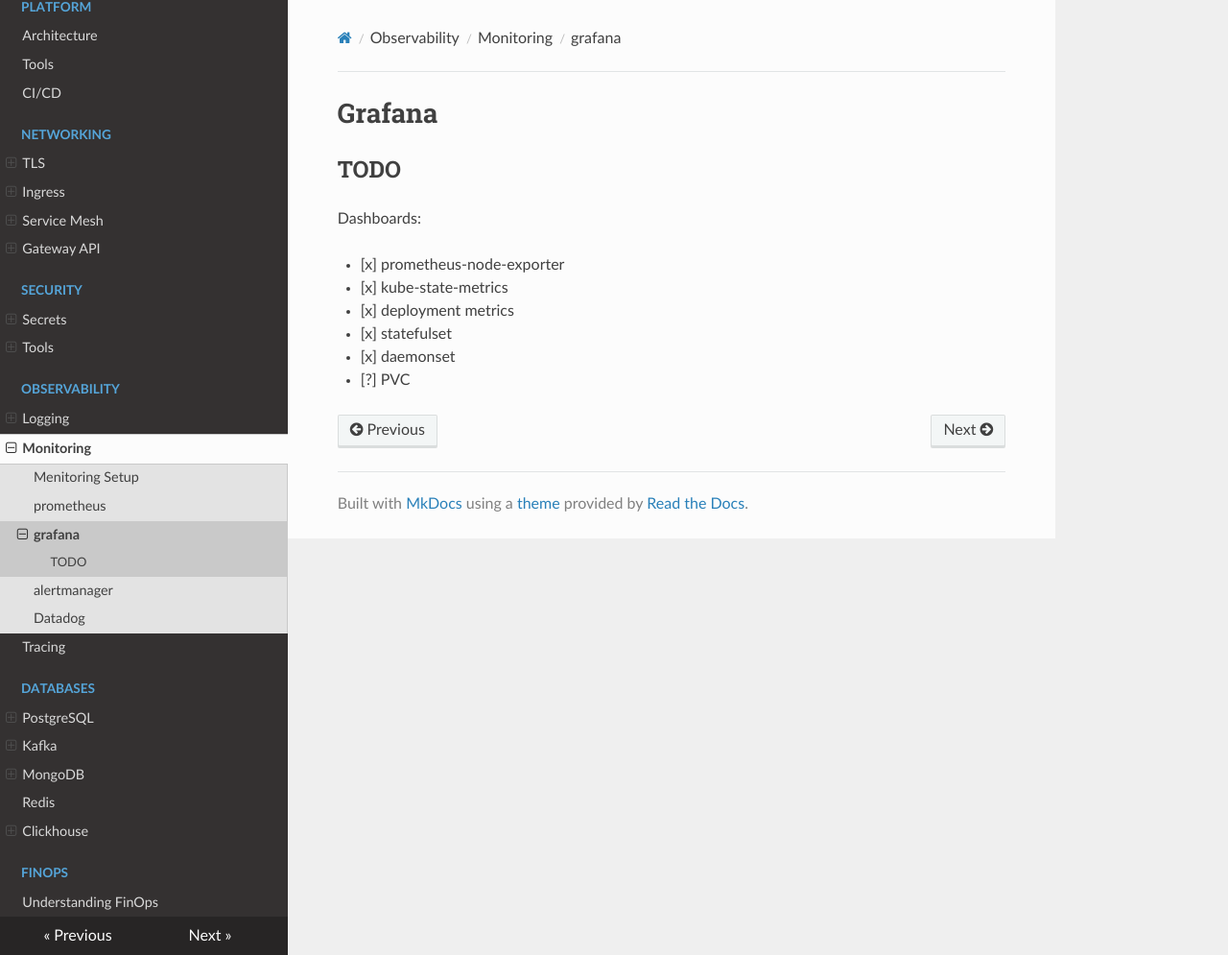
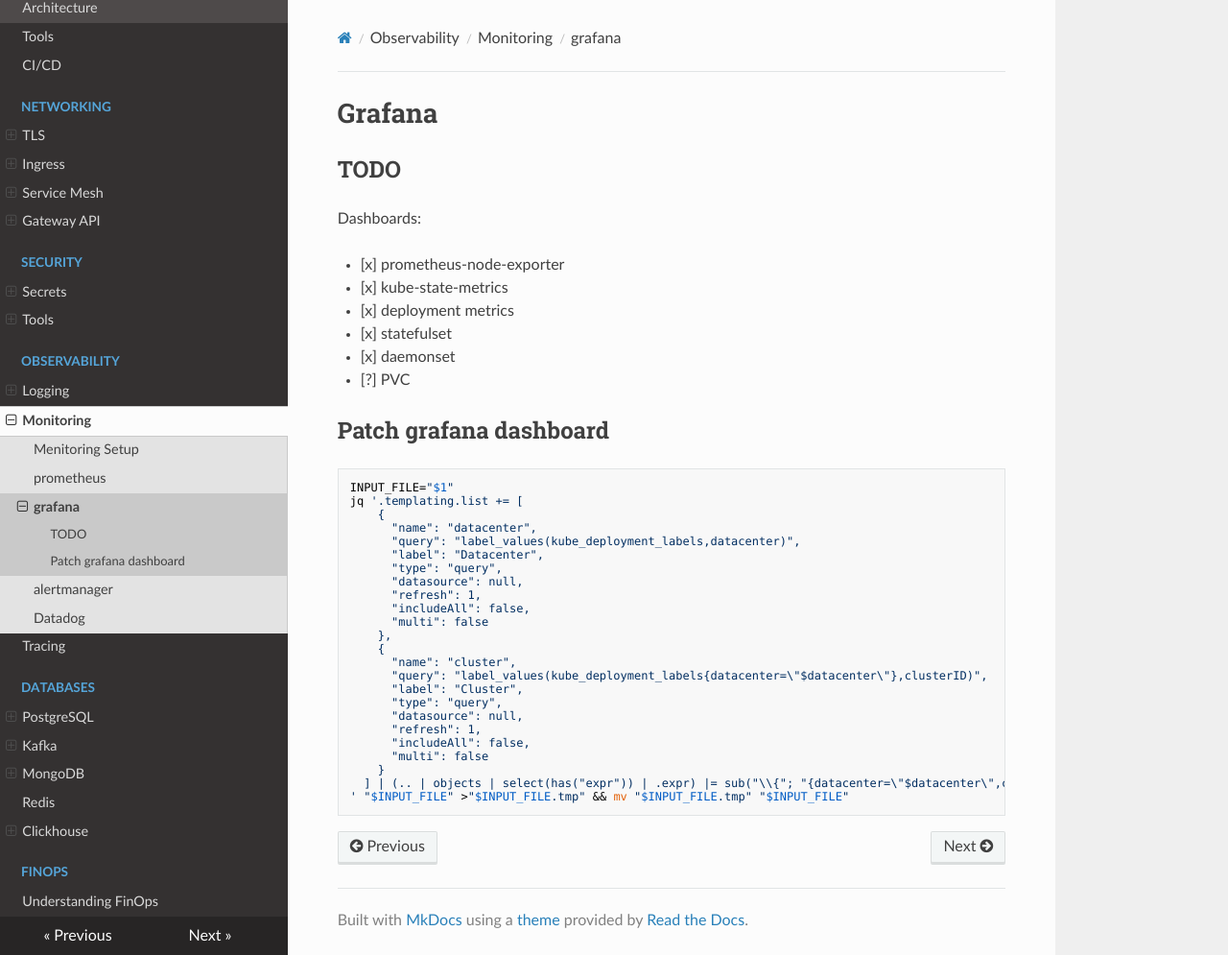
Before and after one commit to andrewozh/infra-apps, an MkDocs documentation site: the page built from docs/metrics/grafana.md, in a window 1280 px wide and 995 px high. Shown: the whole window at 96% size. Built offline with MkDocs 1.6.1, drawn with Linux system fonts in a browser that asks for light colours; nearby versions of some CDN libraries.

Commit message:
upd docs

````diff
--- a/docs/metrics/grafana.md
+++ b/docs/metrics/grafana.md
@@ -10,3 +10,32 @@
 - [x] statefulset
 - [x] daemonset
 - [?] PVC
+
+## Patch grafana dashboard
+
+```bash
+INPUT_FILE="$1"
+jq '.templating.list += [
+    {
+      "name": "datacenter",
+      "query": "label_values(kube_deployment_labels,datacenter)",
+      "label": "Datacenter",
+      "type": "query",
+      "datasource": null,
+      "refresh": 1,
+      "includeAll": false,
+      "multi": false
+    },
+    {
+      "name": "cluster",
+      "query": "label_values(kube_deployment_labels{datacenter=\"$datacenter\"},clusterID)",
+      "label": "Cluster",
+      "type": "query",
+      "datasource": null,
+      "refresh": 1,
+      "includeAll": false,
+      "multi": false
+    }
+  ] | (.. | objects | select(has("expr")) | .expr) |= sub("\\{"; "{datacenter=\"$datacenter\",clusterID=\"$cluster\",")
+' "$INPUT_FILE" >"$INPUT_FILE.tmp" && mv "$INPUT_FILE.tmp" "$INPUT_FILE"
+```
````
Also changed, not shown: README.md (+5 -2 lines), apps-common/mongodb/README.md (deleted, +0 -70 lines), docs/finops.md (+1 -1 lines), docs/redis/redis.md (added, +1 -0 lines), docs/roadmap.md (+7 -0 lines), docs/tools.md (+4 -0 lines), docs/db/mongo.md (deleted), docs/db/redis.md (deleted).
